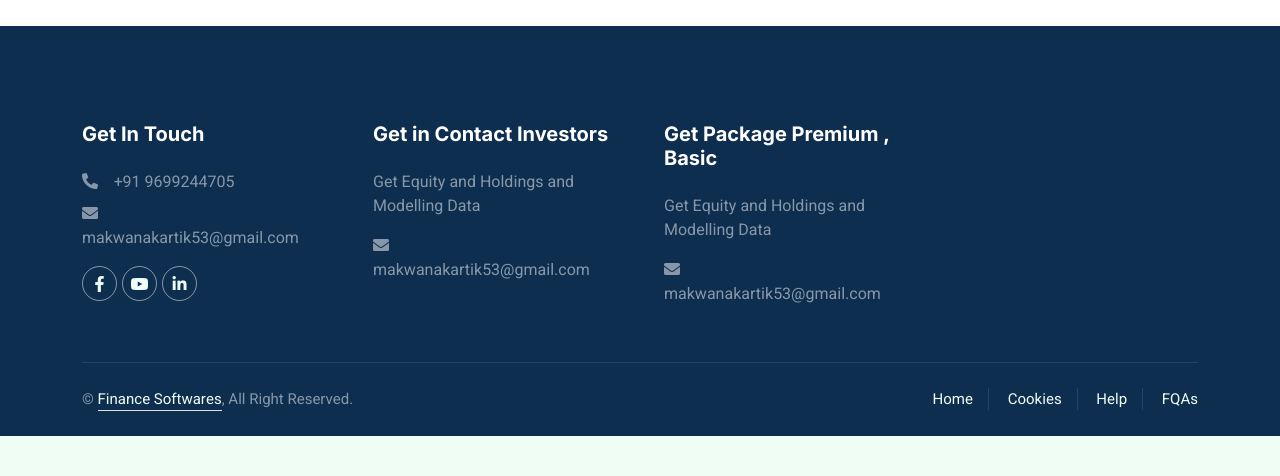
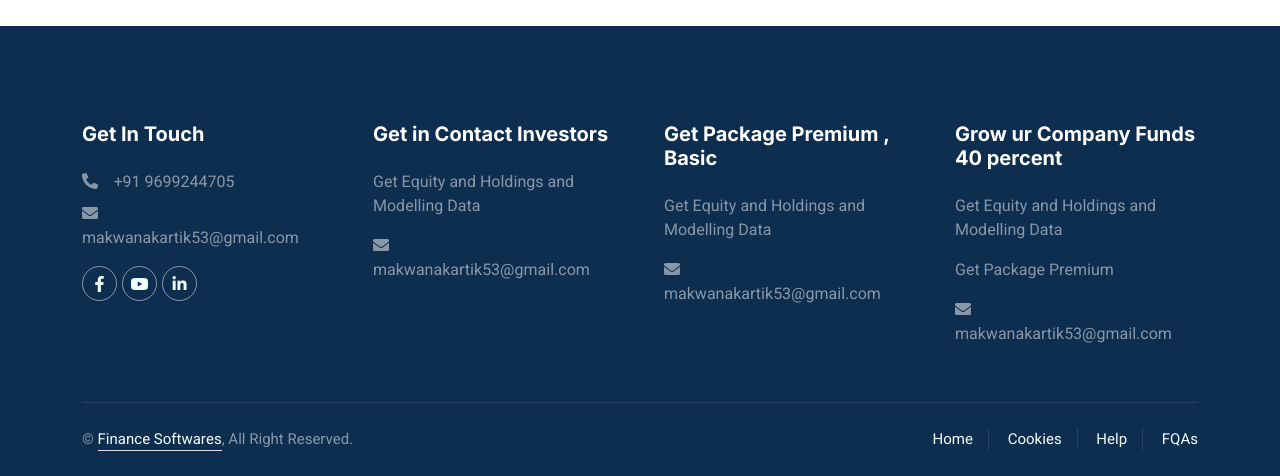
Before and after one commit to FinanceSoftwares/clients, a plain HTML site: page index.html in a window 1280 px wide. Shown: the part 502-978 px from the top of the page. Before the commit the page ends 938 px from the top, so only its background shows below. Drawn offline with nearby package versions, Linux system fonts and the light colour scheme; a script that the page names is missing; files whose address does not match are found by name.

Commit message:
Update index.html

```diff
--- a/index.html
+++ b/index.html
@@ -308,6 +308,15 @@
                          <p class="mb-2"><i class="fa fa-envelope me-3"></i>makwanakartik53@gmail.com</p>
                     </div>
 
+                    <div class="col-lg-3 col-md-6">
+                        <h5 class="text-white mb-4">Grow ur Company Funds 40 percent  </h5>
+                        <p> Get Equity and Holdings and Modelling Data </p>
+						<p> Get Package Premium </p>
+                         <p class="mb-2"><i class="fa fa-envelope me-3"></i>makwanakartik53@gmail.com</p>
+                    </div>
+
+
+
                 </div>
             </div>
             <div class="container">
```
